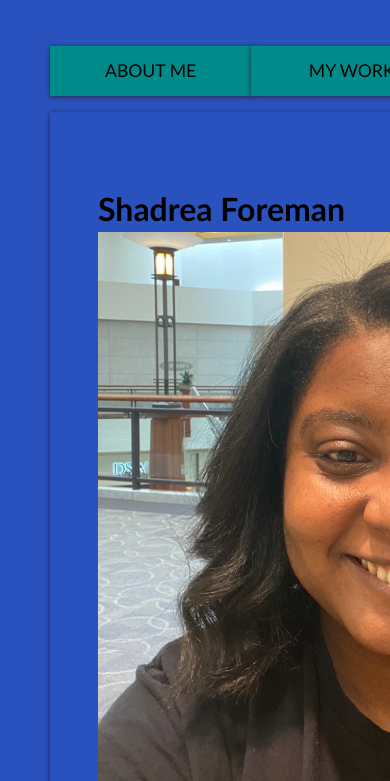
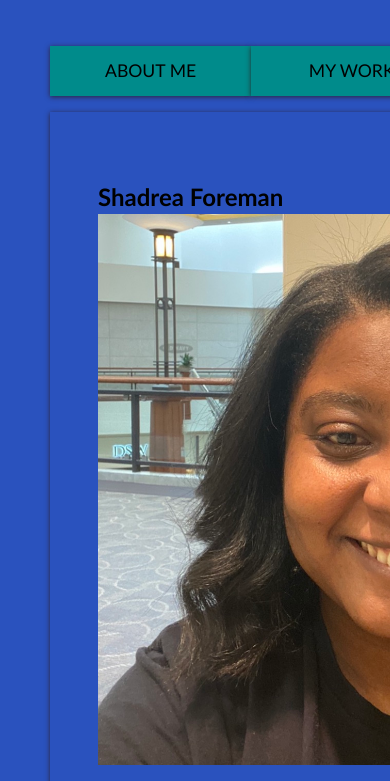
Before and after one commit to Sforeman270/part-of-your-world, a plain HTML site: page index.html in a window 390 px wide. Shown: the top 781 px of the page. Drawn offline with Linux system fonts and the light colour scheme.

Commit message:
added media queries

```diff
--- a/index.html
+++ b/index.html
@@ -85,7 +85,7 @@
         <h2>Horiseon</h2>
            <img src="SEO-expert.jpeg" alt="Search engine optimization expert medal.">
         <p>
-          <a href="https://sforeman270.github.io/grow-your-buisness/">Horiseon.</a>
+          <a href="https://sforeman270.github.io/grow-your-buisness/">Horiseon</a>
         </p>
       </div>
       <div class="box">
--- a/style.css
+++ b/style.css
@@ -150,27 +150,24 @@ footer {
 /* Mediaqueries */
 
 @media(max-width: 980px) {
-    .top-container {
-        grid-template-areas:
-        'hero hero'
-        'hero-box-a hero-box-b';
-    }
+
     .hero h1 {
-        font-size: 2rem;
+        font-size: 2.5rem;
     }
 
     .hero-nav ul {
-        grid-template-columns: 1fr;
+        grid-template-columns: 2fr;
     }
 
     .more-work {
-        grid-template-columns: 1fr;
+        grid-template-columns: 2fr;
     }
 
     @media(max-width: 780px) {
         .top-container {
             grid-template-areas:
-            'hero hero'
+            'hero'
+            'hero'
             'hero-box-a'
             'hero-box-b';
         }
@@ -186,6 +183,8 @@ footer {
             grid-template-columns: 1fr;
         }
 
+    }
+
 @media(max-width: 500px) {
     .top-container {
         grid-template-areas:
@@ -195,7 +194,7 @@ footer {
         'hero-box-b';
     }
     .hero h1 {
-        font-size: 2rem;
+        font-size: 1.5rem;
     }
 
     .hero-nav ul {
@@ -205,3 +204,7 @@ footer {
     .more-work {
         grid-template-columns: 1fr;
     }
+
+
+}
+}
```
